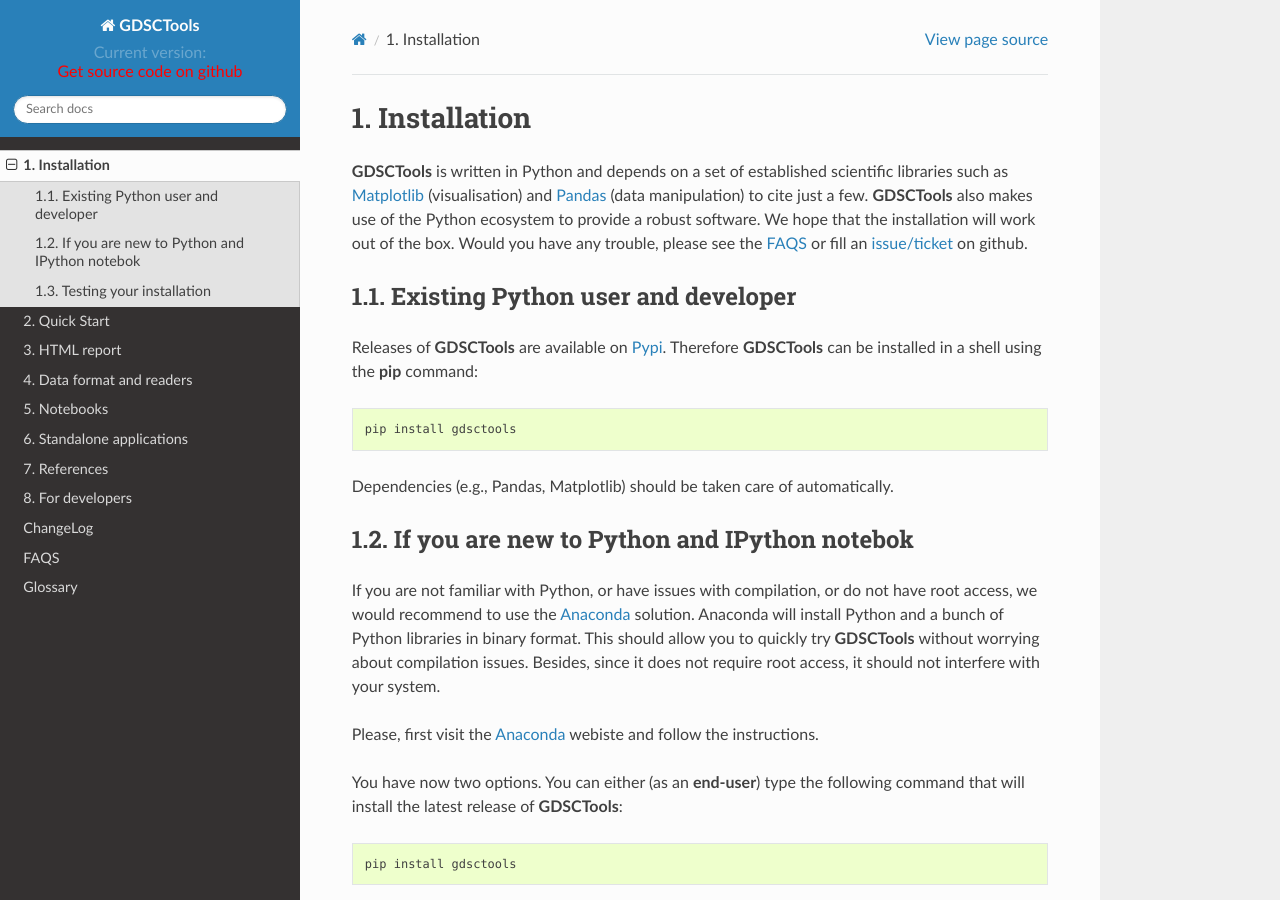
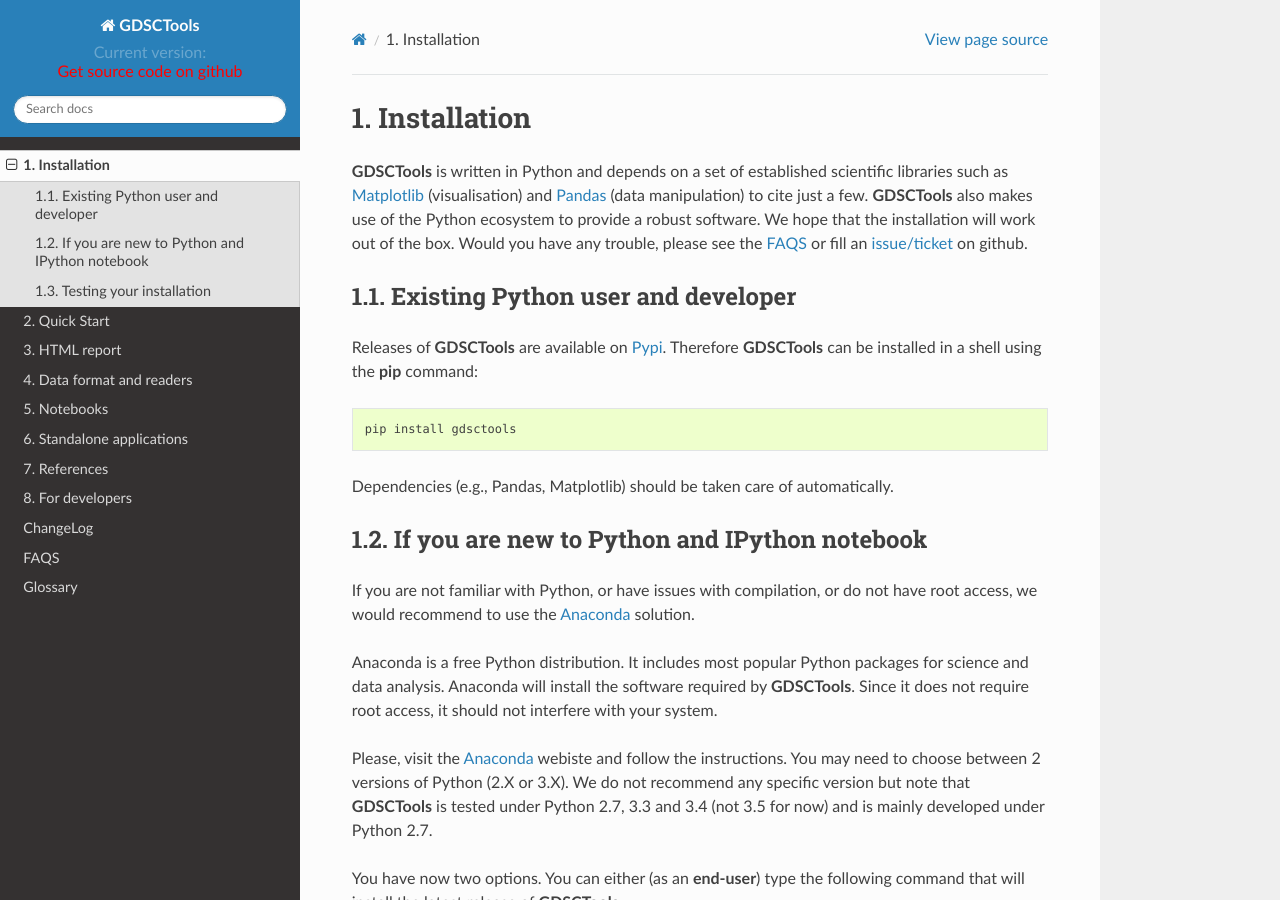
Before and after one commit to CancerRxGene/gdsctools, a Sphinx documentation site: the page built from doc/source/installation.rst, in a window 1280 px wide and 900 px high. Built offline with Sphinx 7.4.7 and the Read the Docs theme 2.0.0, drawn with Linux system fonts in a browser that asks for light colours; formulas are drawn with MathJax 3; the version number could not be read and is left out.

Commit message:
add python 3.5 and upadte docs.

```diff
--- a/doc/source/installation.rst
+++ b/doc/source/installation.rst
@@ -17,12 +17,14 @@
 
 Dependencies (e.g., Pandas, Matplotlib) should be taken care of automatically.
 
-If you are new to Python and IPython notebok
+If you are new to Python and IPython notebook
 ~~~~~~~~~~~~~~~~~~~~~~~~~~~~~~~~~~~~~~~~~~~~~~~~~~~~~~
 
-If you are not familiar with Python, or have issues with compilation, or do not have root access, we would recommend to use the `Anaconda <https://www.continuum.io/downloads>`_ solution. Anaconda will install Python and a bunch of Python libraries in binary format. This should allow you to quickly try **GDSCTools** without worrying about compilation issues. Besides, since it does not require root access, it should not interfere with your system.
+If you are not familiar with Python, or have issues with compilation, or do not have root access, we would recommend to use the `Anaconda <https://www.continuum.io/downloads>`_ solution.
 
-Please, first visit the `Anaconda <https://www.continuum.io/downloads>`_ webiste and follow the instructions.
+Anaconda is a free Python distribution. It includes most popular Python packages for science and data analysis. Anaconda will install the software required by  **GDSCTools**. Since it does not require root access, it should not interfere with your system.
+
+Please, visit the `Anaconda <https://www.continuum.io/downloads>`_ webiste and follow the instructions. You may need to choose between 2 versions of Python (2.X or 3.X). We do not recommend any specific version but note that **GDSCTools** is tested under Python 2.7, 3.3 and 3.4 (not 3.5 for now) and is mainly developed under Python 2.7.
 
 
 
```
Also changed, not shown: doc/source/glossary.rst (+9 -0 lines), doc/source/index.rst (+9 -4 lines), .travis.yml.
